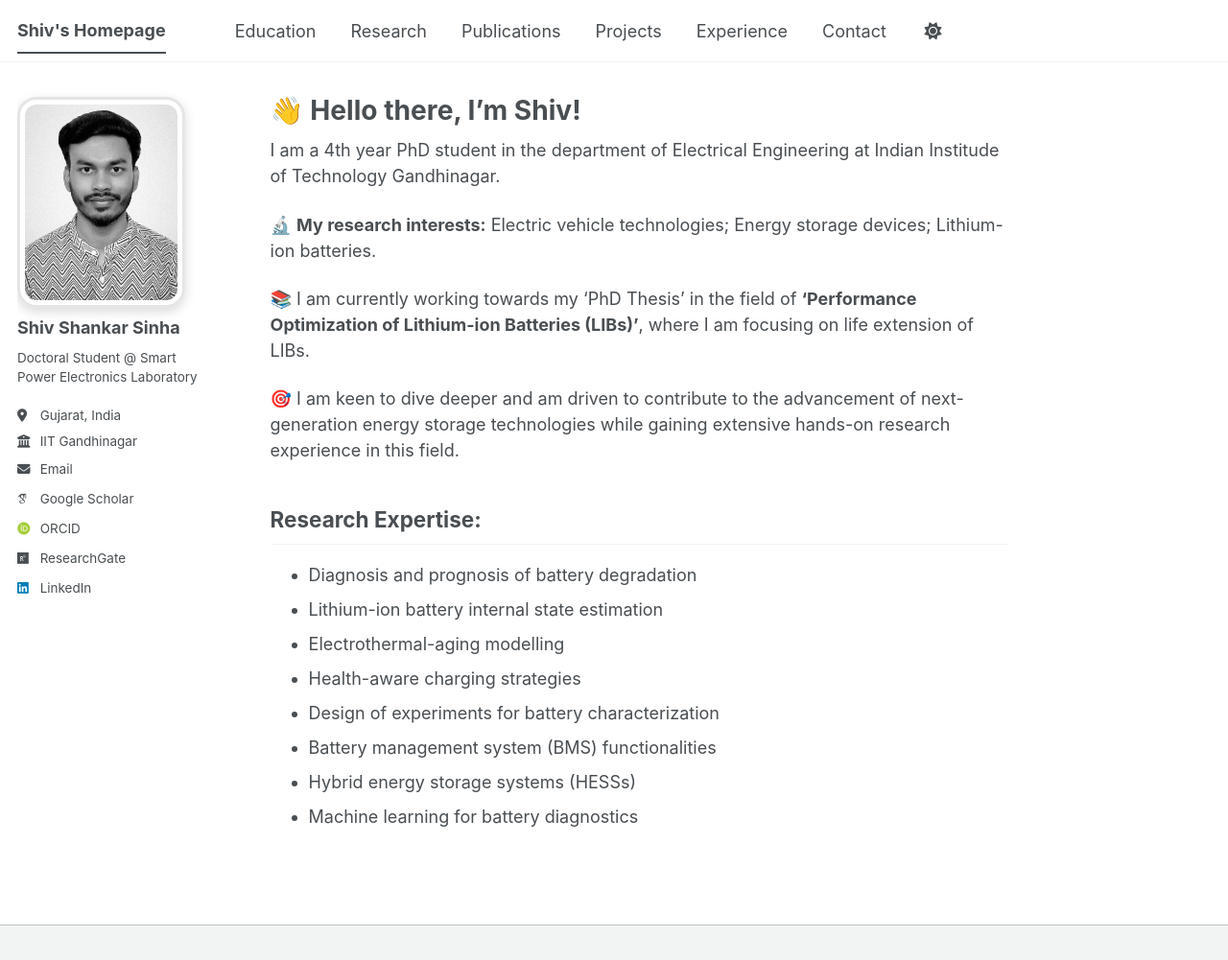
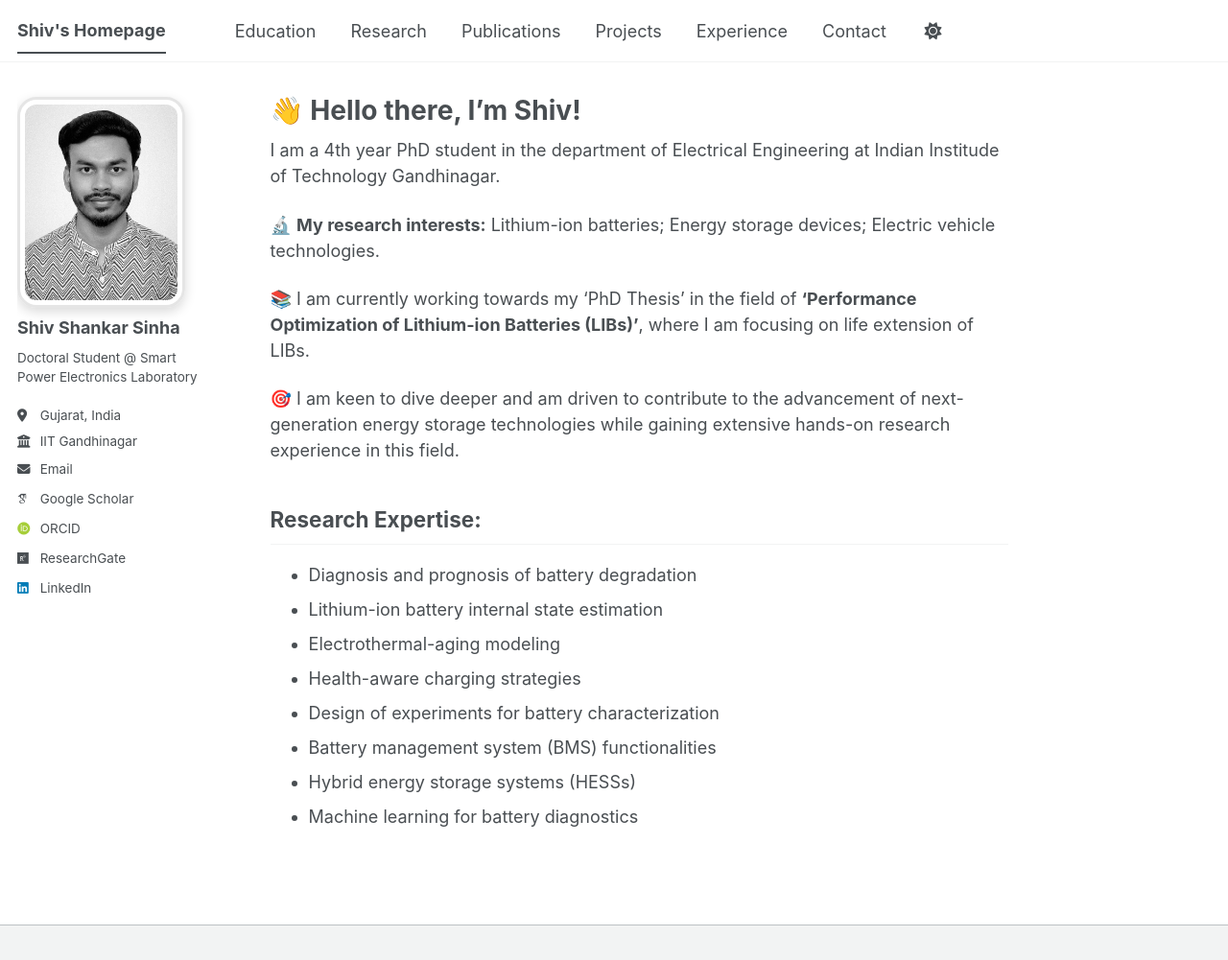
Before and after one commit to shivshankar-sinha/shivshankar-sinha.github.io, a Jekyll site: the page built from _pages/about.md, in a window 1280 px wide and 1001 px high. Shown: the whole window at 96% size. Built offline with Jekyll 4.4.1, drawn with Linux system fonts in a browser that asks for light colours; some web fonts are replaced; a script bundle is joined from its source files by our own code; library files that are not in the unit come from our copies.

Commit message:
Update about.md

```diff
--- a/_pages/about.md
+++ b/_pages/about.md
@@ -9,7 +9,7 @@ redirect_from:
 
 I am a 4th year PhD student in the department of Electrical Engineering at Indian Institude of Technology Gandhinagar.
 
-🔬 **My research interests:** Electric vehicle technologies; Energy storage devices; Lithium-ion batteries.
+🔬 **My research interests:** Lithium-ion batteries; Energy storage devices; Electric vehicle technologies.
 
 📚 I am currently working towards my 'PhD Thesis' in the field of **'Performance Optimization of Lithium-ion Batteries (LIBs)'**, where I am focusing on life extension of LIBs.
 
@@ -20,7 +20,7 @@ Research Expertise:
 <ul>
   <li>Diagnosis and prognosis of battery degradation</li>
   <li>Lithium-ion battery internal state estimation</li>
-  <li>Electrothermal-aging modelling</li>
+  <li>Electrothermal-aging modeling</li>
   <li>Health-aware charging strategies</li>
   <li>Design of experiments for battery characterization</li>
   <li>Battery management system (BMS) functionalities</li>
```
